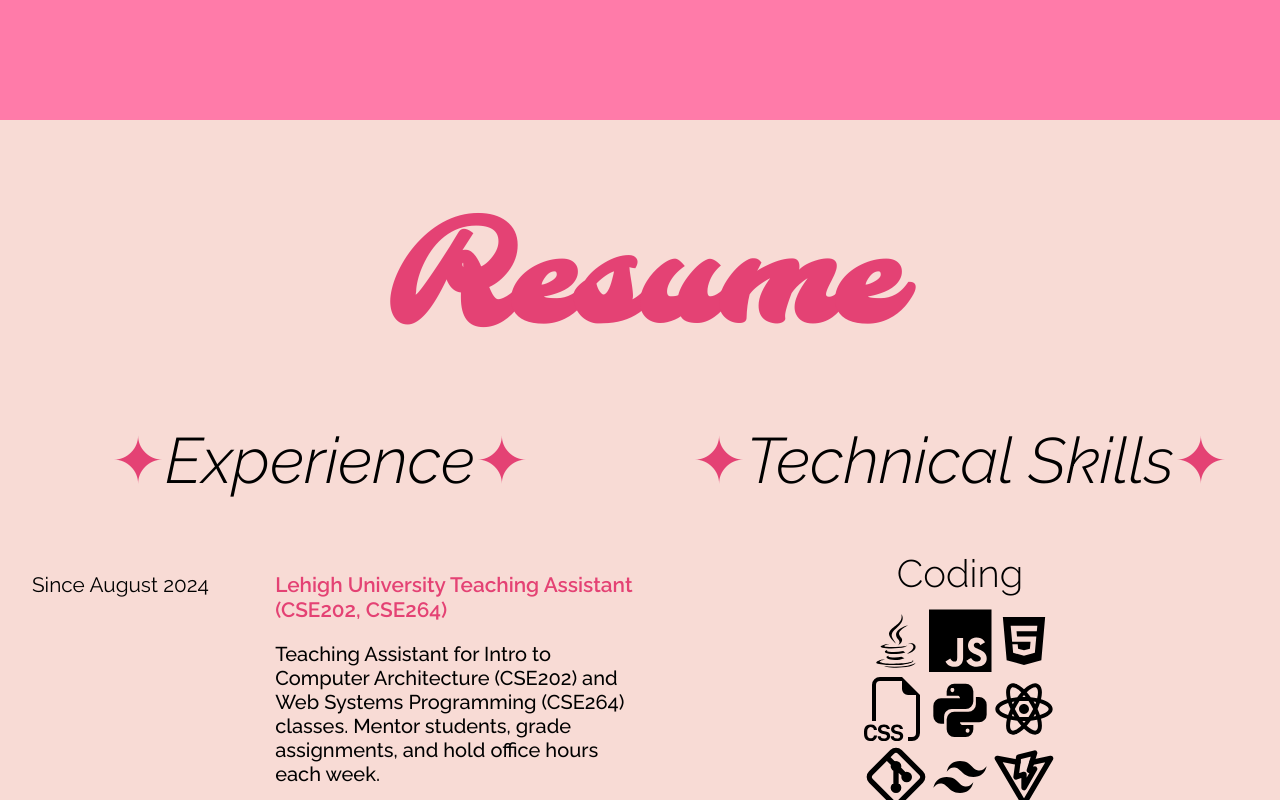
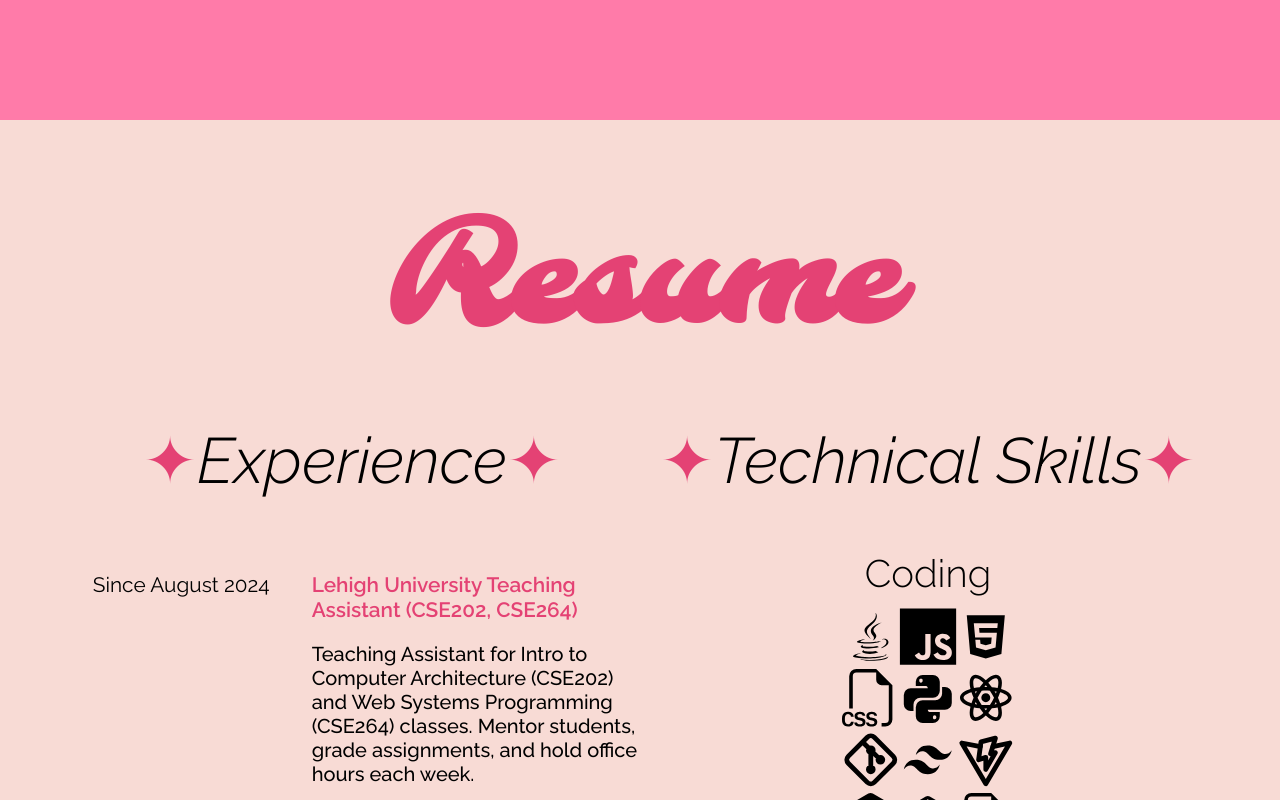
Before and after one commit to shirls326/PersonalWebsite, a React (Create React App) app in the folder my-personal-website/: page / in a window 1280 px wide. Shown: the part 2080-2880 px from the top of the page. Built offline with nearby package versions, Linux system fonts and the light colour scheme; a web font is replaced by a local one.

Commit message:
fixing margin in resume section

```diff
--- a/my-personal-website/src/components/About.css
+++ b/my-personal-website/src/components/About.css
@@ -80,6 +80,7 @@
     padding: 0 2%;
     border-radius: 30em;
     overflow: visible;
+
   }
 
   /*media query */
--- a/my-personal-website/src/components/Work.css
+++ b/my-personal-website/src/components/Work.css
@@ -1,6 +1,7 @@
 
 
 .Work{
+
     --accentColor: #E44274;
     position: relative;
     display: flex;
@@ -9,7 +10,7 @@
 
     align-items: center;
     justify-content: space-around;
-    padding: 5em 0;
+    padding: 5em 5%;
 
     background-color: #F8DBD5;
 
```
Also changed, not shown: 1 other file (tests, documents, lock files or other folders).
